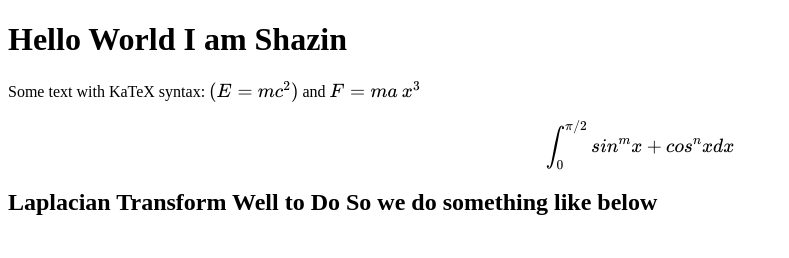
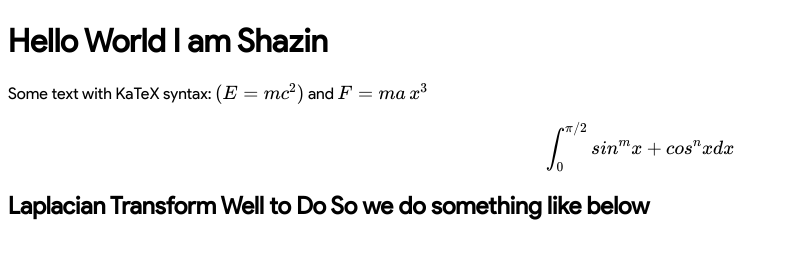
Before and after one commit to dev5h/remark, a plain HTML site: page html_previewer/index.html in a window 1280 px wide. Shown: the whole page, without its empty margins (0-789 px from the left). Drawn offline with Linux system fonts and the light colour scheme.

Commit message:
Updated html_previewer/index.html, html_previewer/style.css;

```diff
--- a/html_previewer/index.html
+++ b/html_previewer/index.html
@@ -18,6 +18,7 @@
       $$\int_0^{\pi/2} sin^mx+ cos^nx dx$$ <br />
       ## Laplacian Transform Well to Do So we do something like below
     </div>
+    <link rel="stylesheet" href="style.css" />
   </body>
   <script src="katex.min.js"></script>
   <script src="auto-render.min.js"></script>
--- a/html_previewer/style.css
+++ b/html_previewer/style.css
@@ -1,3 +1,12 @@
+@font-face {
+  font-family: ps_regular;
+  src: url(fonts/ProductSans-Regular.ttf);
+}
+@font-face {
+  font-family: ps_bold;
+  src: url(fonts/ProductSans-Bold.ttf);
+}
 body {
   background-color: #fff;
+  font-family: ps_regular;
 }
```
